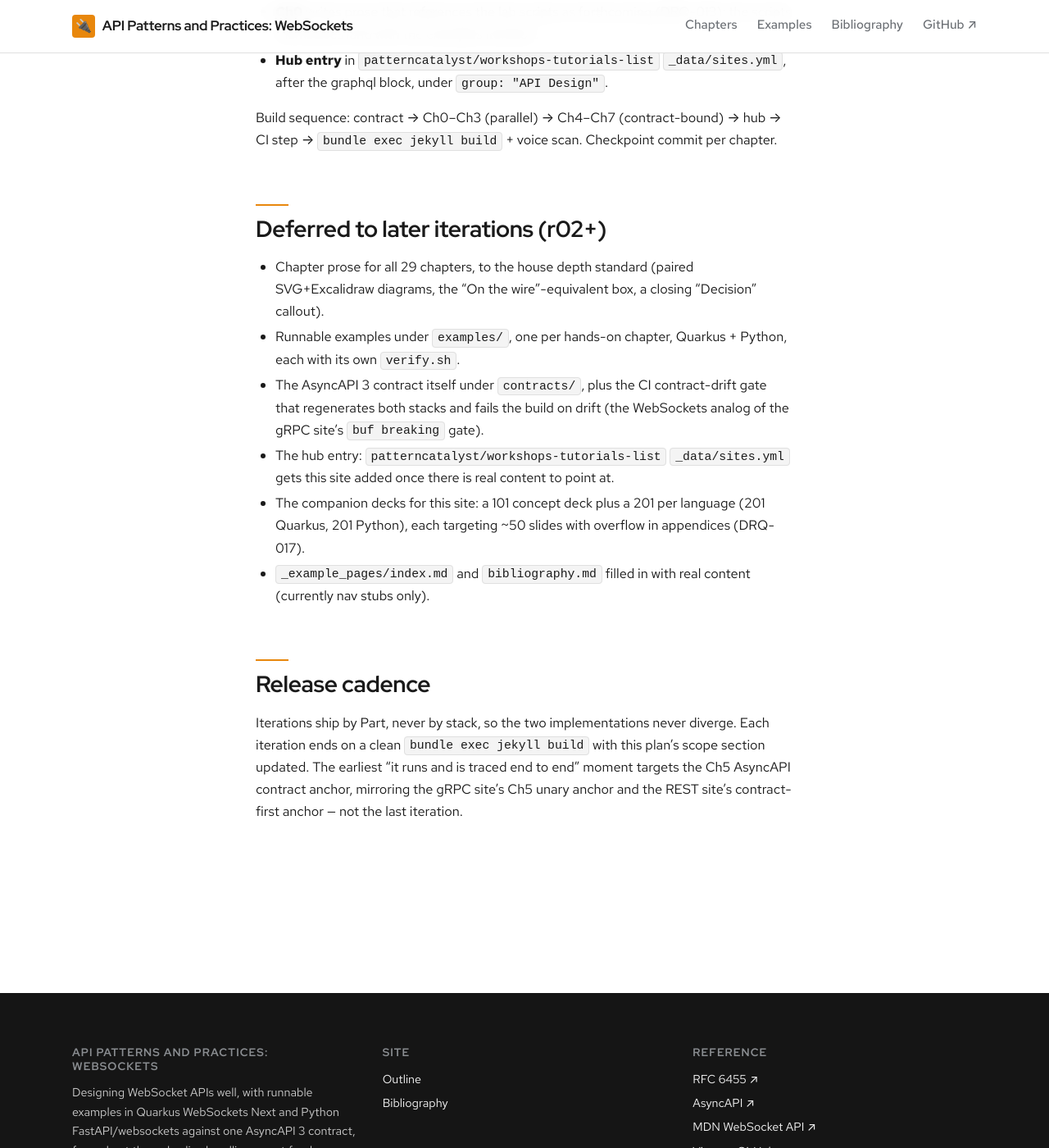
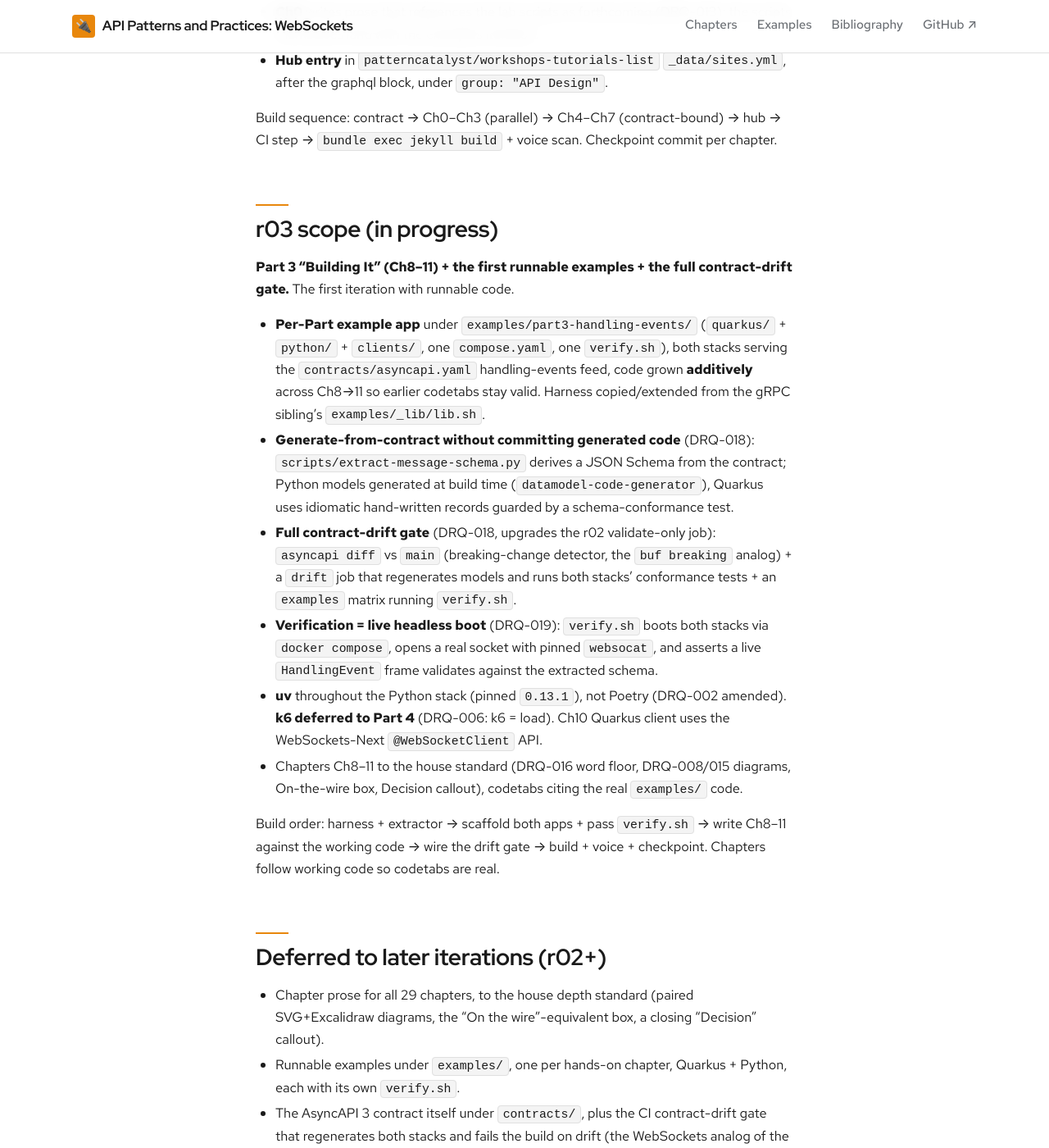
Before and after one commit to patterncatalyst/api-patterns-and-practices-websockets, a Jekyll site: the page built from _plans/build-plan.md, in a window 1280 px wide and 1400 px high, scrolled down 2400 px. Shown: the whole window at 82% size. Built offline with Jekyll 4.4.1, drawn with Linux system fonts in a browser that asks for light colours; some web fonts are replaced.

Commit message:
docs(r03): plan checkpoint — Part 3 + examples + drift gate (DRQ-018/019)

```diff
--- a/_plans/build-plan.md
+++ b/_plans/build-plan.md
@@ -87,6 +87,38 @@ Build sequence: contract → Ch0–Ch3 (parallel) → Ch4–Ch7 (contract-bound)
 hub → CI step → `bundle exec jekyll build` + voice scan. Checkpoint commit per
 chapter.
 
+## r03 scope (in progress)
+
+**Part 3 "Building It" (Ch8–11) + the first runnable examples + the full
+contract-drift gate.** The first iteration with runnable code.
+
+- **Per-Part example app** under `examples/part3-handling-events/`
+  (`quarkus/` + `python/` + `clients/`, one `compose.yaml`, one `verify.sh`),
+  both stacks serving the `contracts/asyncapi.yaml` handling-events feed, code
+  grown **additively** across Ch8→11 so earlier codetabs stay valid. Harness
+  copied/extended from the gRPC sibling's `examples/_lib/lib.sh`.
+- **Generate-from-contract without committing generated code** (DRQ-018):
+  `scripts/extract-message-schema.py` derives a JSON Schema from the contract;
+  Python models generated at build time (`datamodel-code-generator`), Quarkus
+  uses idiomatic hand-written records guarded by a schema-conformance test.
+- **Full contract-drift gate** (DRQ-018, upgrades the r02 validate-only job):
+  `asyncapi diff` vs `main` (breaking-change detector, the `buf breaking`
+  analog) + a `drift` job that regenerates models and runs both stacks'
+  conformance tests + an `examples` matrix running `verify.sh`.
+- **Verification = live headless boot** (DRQ-019): `verify.sh` boots both stacks
+  via `docker compose`, opens a real socket with pinned `websocat`, and asserts
+  a live `HandlingEvent` frame validates against the extracted schema.
+- **uv** throughout the Python stack (pinned `0.13.1`), not Poetry (DRQ-002
+  amended). **k6 deferred to Part 4** (DRQ-006: k6 = load). Ch10 Quarkus client
+  uses the WebSockets-Next `@WebSocketClient` API.
+- Chapters Ch8–11 to the house standard (DRQ-016 word floor, DRQ-008/015
+  diagrams, On-the-wire box, Decision callout), codetabs citing the real
+  `examples/` code.
+
+Build order: harness + extractor → scaffold both apps + pass `verify.sh` →
+write Ch8–11 against the working code → wire the drift gate → build + voice +
+checkpoint. Chapters follow working code so codetabs are real.
+
 ## Deferred to later iterations (r02+)
 
 - Chapter prose for all 29 chapters, to the house depth standard (paired
```
Also changed, not shown: _plans/decisions.md (+25 -0 lines).
